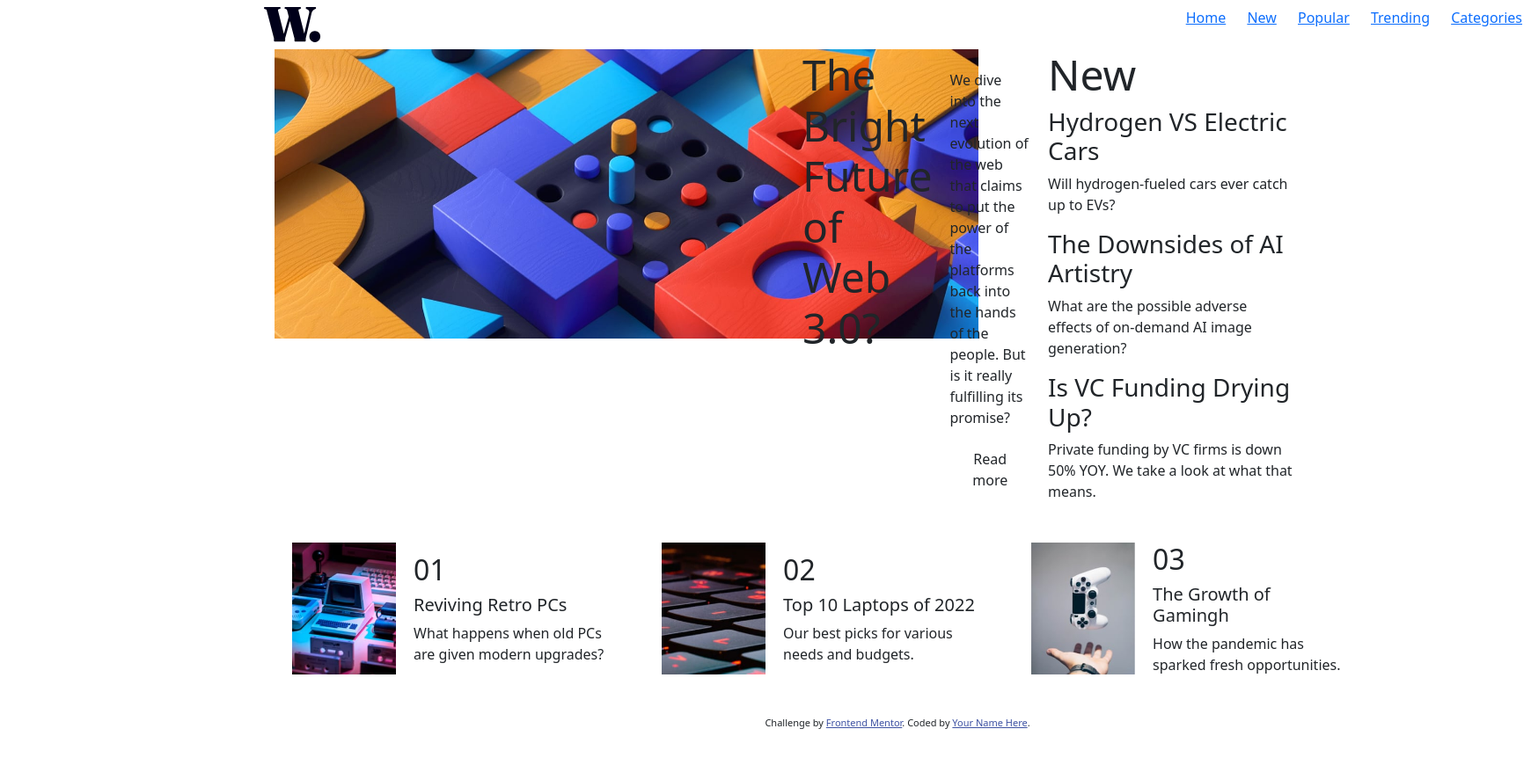
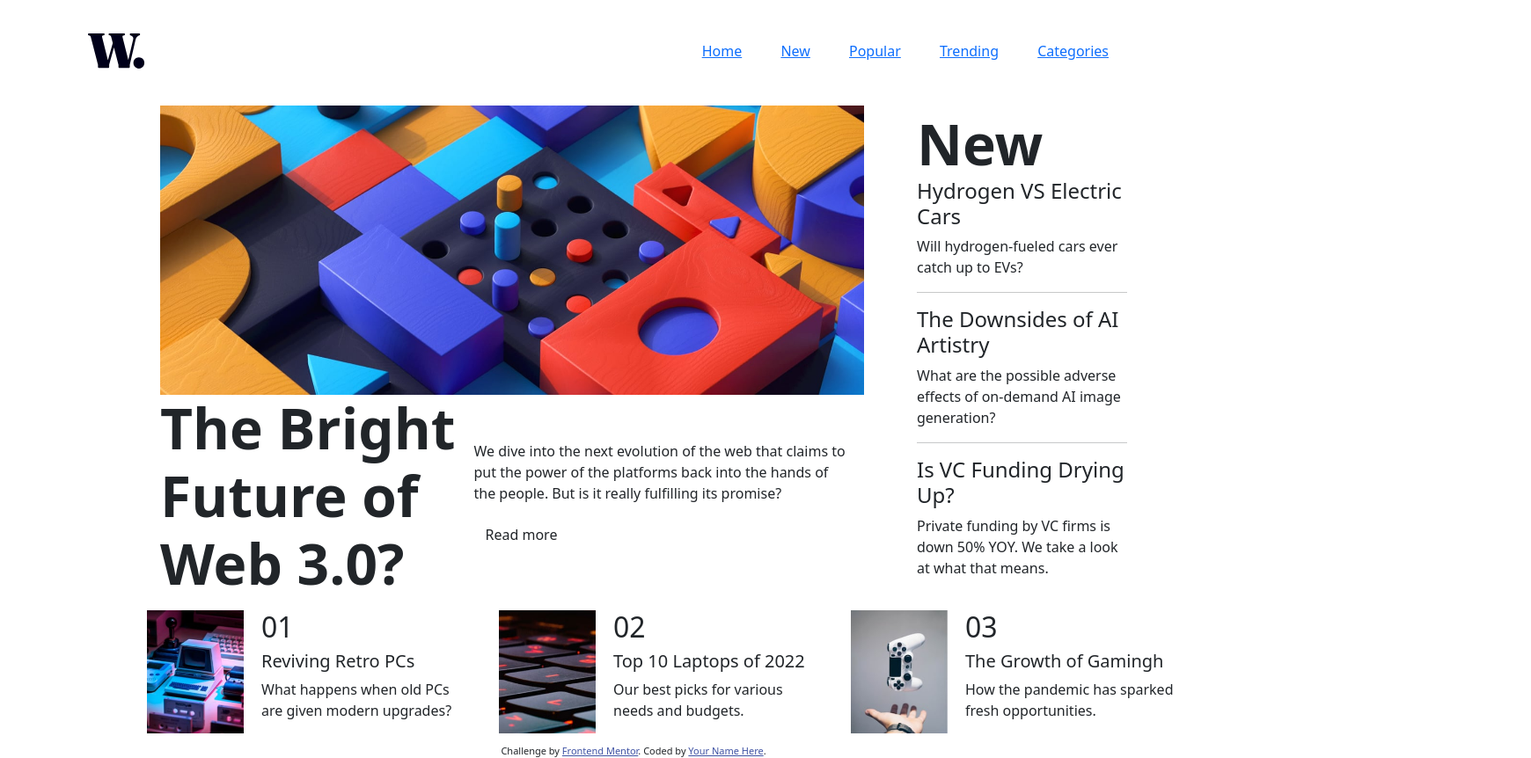
Before and after one commit to DaniJFerreira/W_News_Homepage, a plain HTML site: page index.html in a window 1280 px wide. Shown: the whole page at 88% size, 1740 px wide, since content can reach past the window. Before the commit the page ends 830 px from the top, so only its background shows below. Drawn offline with nearby package versions, Linux system fonts and the light colour scheme; files whose address does not match are found by name.

Commit message:
final divs alignment and resizing

```diff
--- a/css/style.css
+++ b/css/style.css
@@ -3,55 +3,81 @@
 
 body{
     width: 1440px;
-    margin: auto 300px;
+    height: auto;
+    margin: auto;
 }
 
-.navbar ul li{
+.navbar img{
+    margin: 30px 100px;
+}
+
+.navbar ul{
     display: inline;
     text-decoration: none;
-    margin: auto 10px;
-    padding: auto 10px;
+    margin: 10px 160px;
+    padding: auto 20px;
 }
 
+.navbar li{
+    display: inline;
+    text-decoration: none;
+    margin: 10px 20px;
+    padding: auto 20px;
+}
+
+.mainArtContent{
+    margin: auto 20px;
+    padding: 0px;
+  }
+
 .mainContent{
-    display: flex;
-    align-content: flex-end;
+   display: flex;
+   width: auto;
+   margin: 0px;
+   padding: 0px;
+   left: 20%;
 }
 
 .heroImage img{
     width: 800px;
-
 }
 
 .heroImage{
-    width: 600px;
-    height:100px;
+    width: 800px;
+    height:auto;
+    margin: auto 20px;
+    padding: auto 10px;
 }
 
 .container{
-    width: 1440px;
+    width: 1400px;
     display: flex;
-    margin: auto 0px;
+    margin: auto;
+    padding: auto;
 }
 
 .container h1{
-    font-size: 3rem;
+    font-size: 4rem;
+    margin: 0px;
+    font-weight: bold;
 }
 
 .sideContent{
  position: relative;
+ margin: 0px 20px;
+ padding: 10px 20px;
 }
 
 .article{
     display: flex;
     width: 400px;
-    margin: 20px 10px;
-    padding: 10px 10px;
+    margin: 0px;
+    padding: 10px 5px;
 }
 
 .article img{
-    width: 120px;
-    height: 150px;
+    width: 110px;
+    height: 140px;
 }
 
 .artContent{
--- a/index.html
+++ b/index.html
@@ -48,30 +48,28 @@
 <main id="mainContent" class="container col-lg-6">
   <div class="heroImage">
     <img src="./assets/images/image-web-3-desktop.jpg" alt="">
-  </div>
-  <div class="mainContent col-lg-3">
+  <div class="mainContent">
     <h1 class="mainTitle"> The Bright Future of Web 3.0?</h1>
-  <div class="artContent">
+  <div class="mainArtContent">
     <p> We dive into the next evolution of the web that claims to put the power of the platforms back into the hands of the people.
     But is it really fulfilling its promise?</p>
     <button class="btn">Read more</button>
     </div>
    </div>
   </div>
+</div>
 
 <Section id="sideContent" class="sideContent col-lg-3">
   <h1>New</h1>
-
-  <h3>Hydrogen VS Electric Cars</h3>
+    <h4>Hydrogen VS Electric Cars</h4>
     <p>Will hydrogen-fueled cars ever catch up to EVs?</p>
-
-  <h3>The Downsides of AI Artistry</h3>
+      <hr>
+    <h4>The Downsides of AI Artistry</h4>
     <P>What are the possible adverse effects of on-demand AI image generation?</P>
-
-  <h3>Is VC Funding Drying Up?</h3>
+      <hr>
+    <h4>Is VC Funding Drying Up?</h4>
     <p>Private funding by VC firms is down 50% YOY. We take a look at what that means.</p>
 </Section>
-
 </main>
 
 <section id="footerBunner" class="container col-lg-12">
```
Lines whose indentation alone changed are shown as unchanged.
